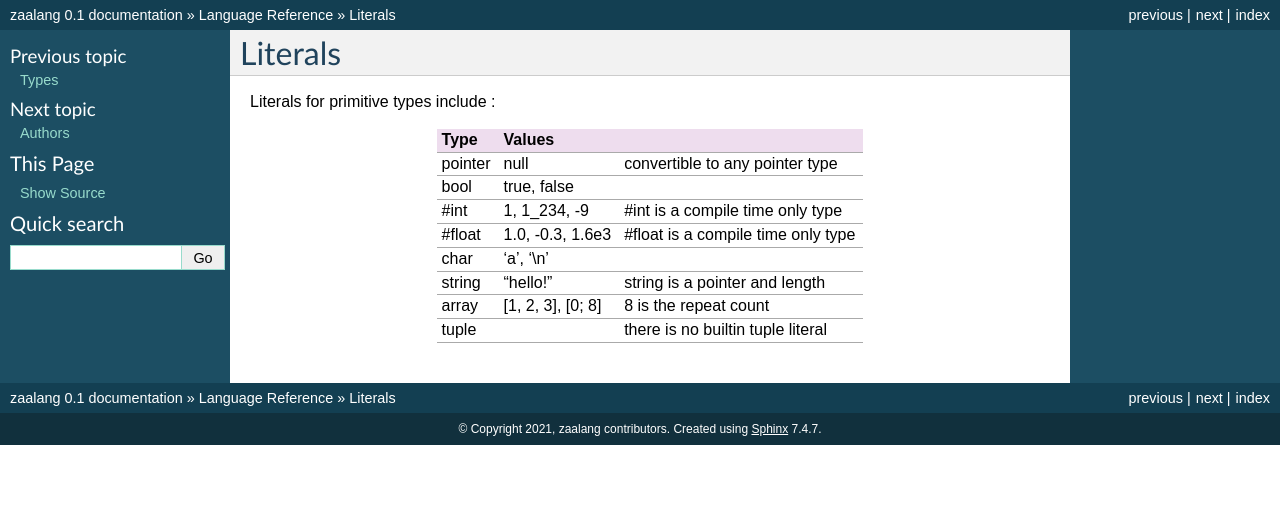
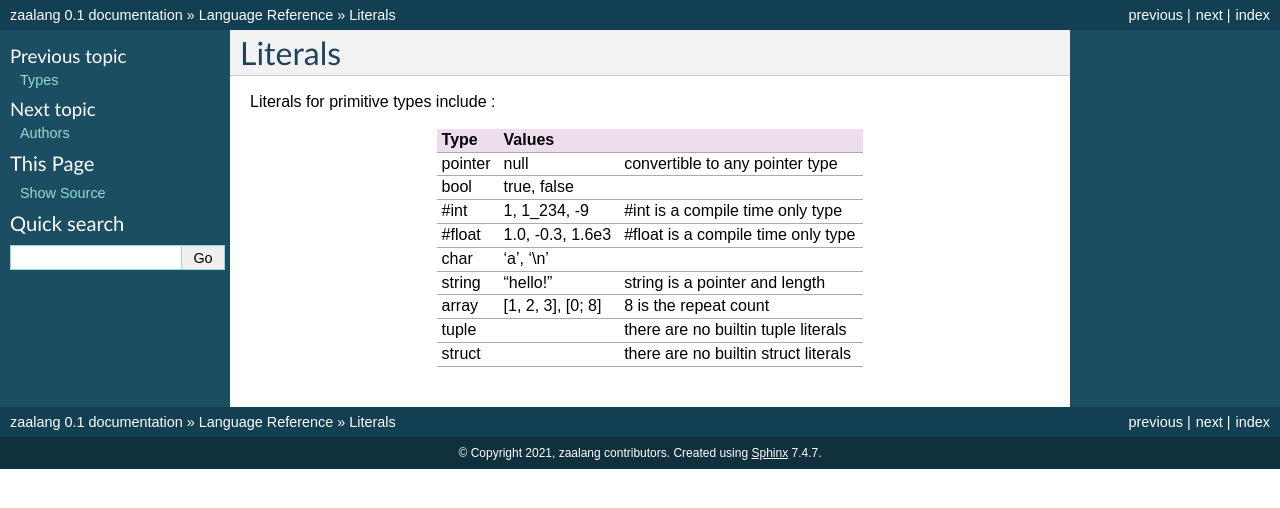
Before and after one commit to zaalang/docs, a Sphinx documentation site: the page built from docs/language/literals.rst, in a window 1280 px wide. Shown: the top 508 px of the page. Built offline with Sphinx 7.4.7, drawn with Linux system fonts in a browser that asks for light colours; pages that are not in the unit, such as notebooks, are missing from menus.

Commit message:
Update literals.rst

```diff
--- a/docs/language/literals.rst
+++ b/docs/language/literals.rst
@@ -20,5 +20,7 @@ Literals for primitive types include :
 +---------+-------------------+---------------------------------------+
 | array   | [1, 2, 3], [0; 8] | 8 is the repeat count                 |
 +---------+-------------------+---------------------------------------+
-| tuple   |                   | there is no builtin tuple literal     |
+| tuple   |                   | there are no builtin tuple literals   |
 +---------+-------------------+---------------------------------------+
+| struct  |                   | there are no builtin struct literals  |
++---------+-------------------+---------------------------------------+
```
